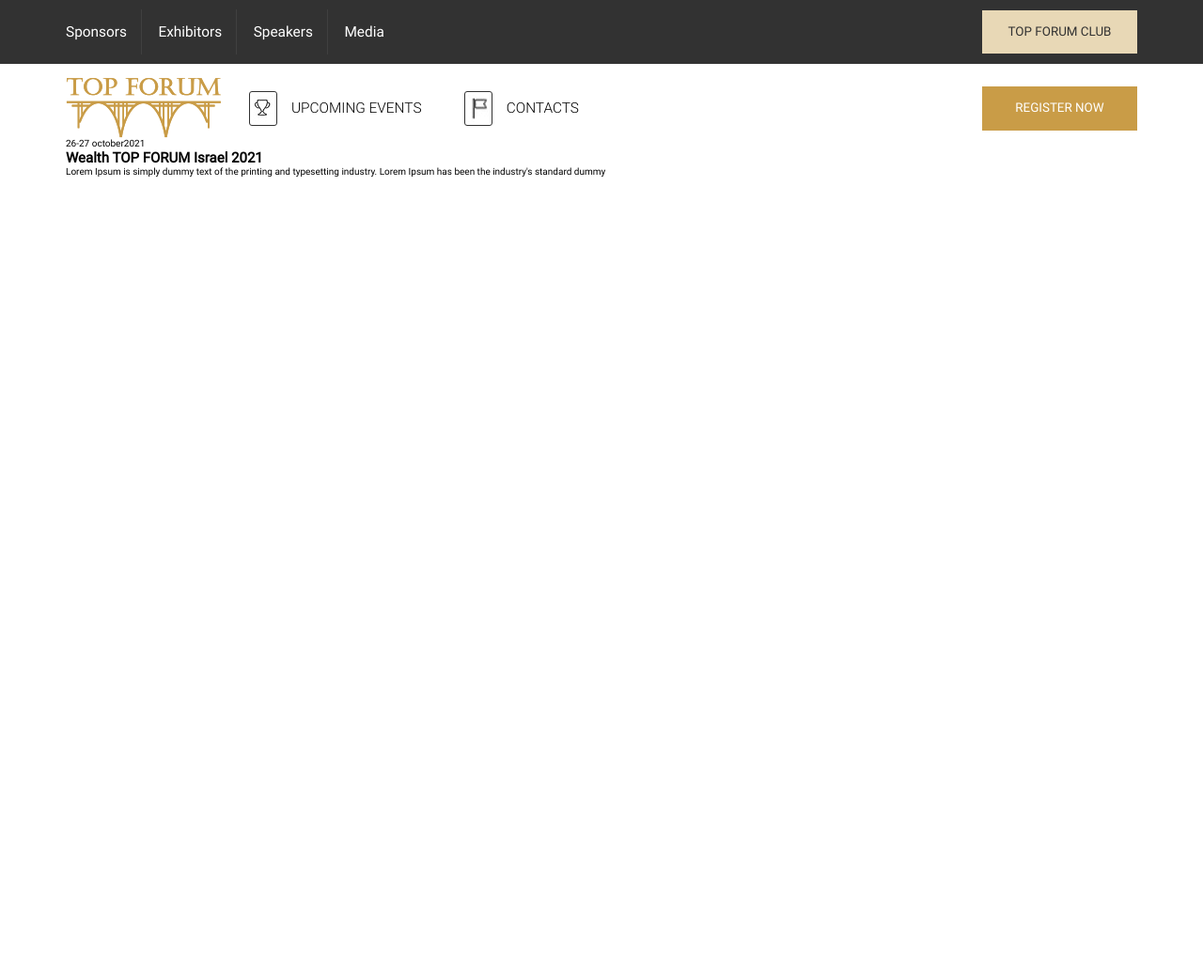
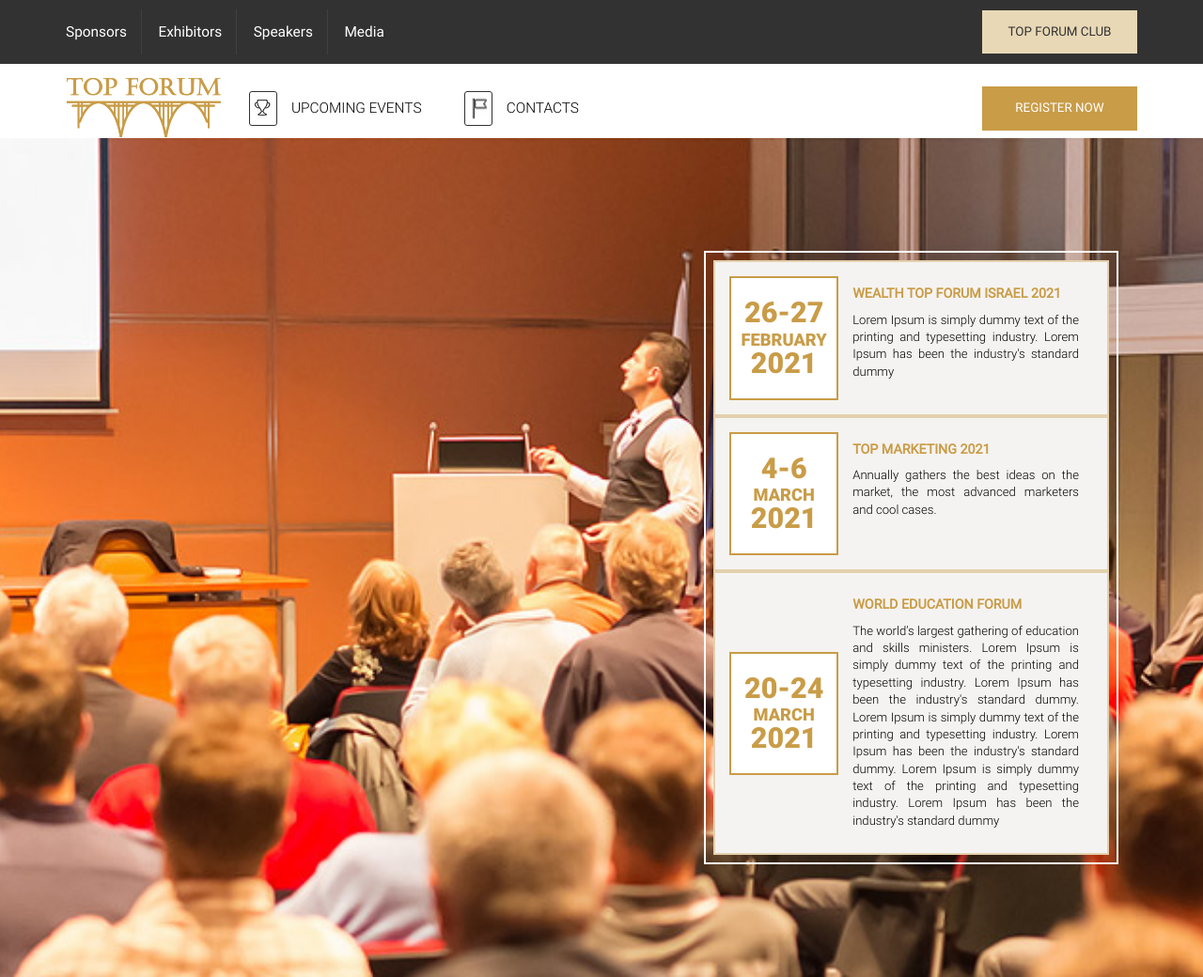
Before and after one commit to ArturNasibullin/topForumProject, a website: page app/index.html in a window 1280 px wide. Shown: the whole page at 94% size. Before the commit the page ends 800 px from the top, so only its background shows below. Drawn offline with Linux system fonts and the light colour scheme.

Commit message:
add hero block+sass

```diff
--- a/app/index.html
+++ b/app/index.html
@@ -66,24 +66,60 @@
 			</div>
 		</div>
 	</header>
-	<section class="hero">
+	<section class="hero" style="background: url(img/bg-header.jpg) center no-repeat; background-size: cover;">
 		<div class="container">
-			<div class="hero__slider">
+			<div class="hero-slider">
+				<div class="row">
+					<div class="col-lg-5 offset-lg-7">
+						<div class="hero-slide__wrap">
 							<div class="hero-slide">
-					<p class="header-slide__date">26-27 <span class="hero-slide__small-text">october</span>2021</p>
+								<p class="hero-slide__date">26-27 <span class="hero-slide__date-small">February</span>
+									2021
+								</p>
+								<div class="hero-slide__text">
 									<h1 class="hero-slide__title">Wealth TOP FORUM Israel 2021</h1>
-					<div class="hero-slide__text">Lorem Ipsum is simply dummy text of the printing and typesetting
-						industry. Lorem Ipsum has been the industry's standard dummy</div>
+									<div class="hero-slide__descr">Lorem Ipsum is simply dummy text of the printing and
+										typesetting
+										industry. Lorem Ipsum has been the industry's standard dummy
 									</div>
+								</div>
+							</div>
+
 							<div class="hero-slide">
-					<p class="header-slide__date"></p>
-					<h1 class="hero-slide__title"></h1>
-					<div class="hero-slide__text"></div>
+								<p class="hero-slide__date">4-6 <span class="hero-slide__date-small">March</span>
+									2021
+								</p>
+								<div class="hero-slide__text">
+									<h1 class="hero-slide__title">TOP Marketing 2021</h1>
+									<div class="hero-slide__descr">Annually gathers the best ideas on the market, the
+										most
+										advanced
+										marketers and cool cases.
 									</div>
+								</div>
+							</div>
+
 							<div class="hero-slide">
-					<p class="header-slide__date"></p>
-					<h1 class="hero-slide__title"></h1>
-					<div class="hero-slide__text"></div>
+								<p class="hero-slide__date">20-24 <span class="hero-slide__date-small">March</span>
+									2021
+								</p>
+								<div class="hero-slide__text">
+									<h1 class="hero-slide__title">World Education Forum</h1>
+									<div class="hero-slide__descr">The world’s largest gathering of education and skills
+										ministers. Lorem Ipsum is simply dummy text of the printing and
+										typesetting
+										industry. Lorem Ipsum has been the industry's standard dummy. Lorem Ipsum is
+										simply dummy text of the printing and
+										typesetting
+										industry. Lorem Ipsum has been the industry's standard dummy. Lorem Ipsum is
+										simply dummy text of the printing and
+										typesetting
+										industry. Lorem Ipsum has been the industry's standard dummy
+									</div>
+								</div>
+							</div>
+						</div>
+					</div>
 				</div>
 			</div>
 		</div>
--- a/app/sass/_interface.sass
+++ b/app/sass/_interface.sass
@@ -20,13 +20,13 @@
 	+Roboto-Regular
 	&:hover
 		cursor: pointer
-		box-shadow: 0 14px 28px $activecolor
+		box-shadow: 0px 5px 10px 2px  $activecolor
 	&--light
 		background-color: $btn-light
 		color: $metalcolor
 		&:hover
 			cursor: pointer
-			box-shadow: 0 14px 28px #fffdfd40, 0 10px 10px #ffffff38
+			box-shadow: 0px 5px 10px 2px rgba(255, 255, 255, 0.349)
 .form
 	&__wrap
 		margin: 50px 0 20px
--- a/app/sass/blocks/_hero.sass
+++ b/app/sass/blocks/_hero.sass
@@ -1 +1,46 @@
+
 .hero
+	&-slider
+		padding: 120px 20px
+	&-slide
+		display: flex
+		flex-wrap: wrap
+		justify-content: space-between
+		flex-direction: row
+		background-color: #f5f3f1
+		padding: 15px
+		border: 2px solid rgba(201,156 ,71 , 0.4)
+		&__wrap
+			padding: 8px
+			border: 2px solid $whitecolor
+			background-color: transparent
+		&__date
+			width: 30%
+			margin: auto
+			color: $activecolor
+			text-transform: uppercase
+			text-align: center
+			+fluidFontSize(26,30,350,1170)
+			padding: 25px 5px
+			border: 2px solid $activecolor
+			line-height: 1
+			background-color: $whitecolor
+			line-height: 0.8
+			&-small
+				display: inline-block
+				+fluidFontSize(16,18,350,1170)
+				margin-bottom: 5px
+			+Roboto-Black
+		&__text
+			width: 70%
+			padding: 10px 15px
+			text-align: justify
+		&__title
+			color: $activecolor
+			text-transform: uppercase
+			margin-bottom: 10px
+			+fluidFontSize(12,14,350,1170)
+		&__descr
+			+fluidFontSize(12,13,350,1170)
+			line-height: 1.4
+			+Roboto-Light
```
Also changed, not shown: app/css/style.css, 1 other file. Lines whose indentation alone changed are shown as unchanged.
